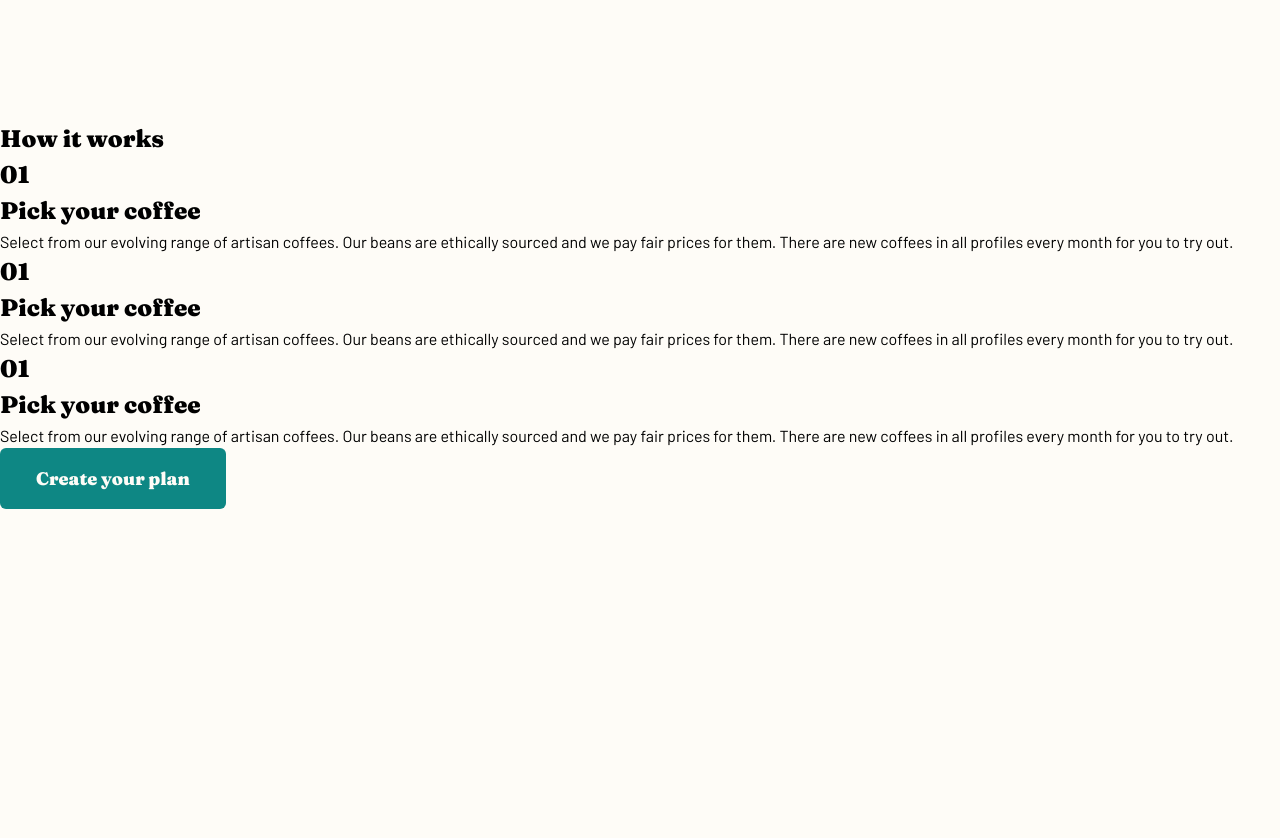
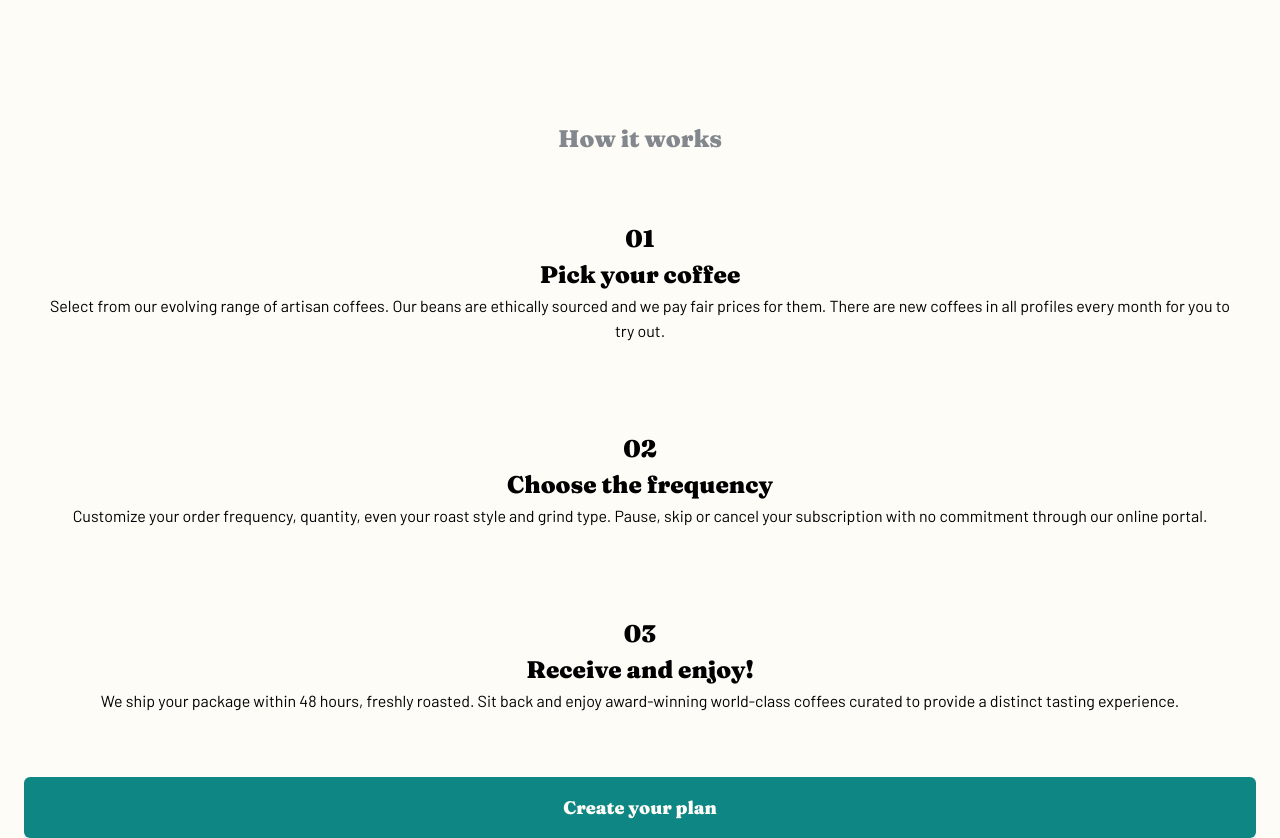
Before and after one commit to kebin20/coffee-roasters-website, a React (Vite) app: page / in a window 1280 px wide. Shown: the part 4040-4878 px from the top of the page. Before the commit the page ends 4549 px from the top, so only its background shows below. Built offline with nearby package versions, Linux system fonts and the light colour scheme.

Commit message:
style: Added padding and margins to the how it works section

```diff
--- a/src/Pages/Home.jsx
+++ b/src/Pages/Home.jsx
@@ -124,8 +124,8 @@ export default function Home() {
               />
               <h2>Free Shipping</h2>
               <p>
-                  We cover the cost and coffee is delivered fast. Peak
-                  freshness: guaranteed.
+                We cover the cost and coffee is delivered fast. Peak freshness:
+                guaranteed.
               </p>
             </div>
           </div>
@@ -143,21 +143,21 @@ export default function Home() {
             </p>
           </div>
           <div className={styles.steps}>
-            <h1 className={styles.stepTitle}>01</h1>
-            <h2>Pick your coffee</h2>
+            <h1 className={styles.stepTitle}>02</h1>
+            <h2>Choose the frequency</h2>
             <p>
-              Select from our evolving range of artisan coffees. Our beans are
-              ethically sourced and we pay fair prices for them. There are new
-              coffees in all profiles every month for you to try out.
+              Customize your order frequency, quantity, even your roast style
+              and grind type. Pause, skip or cancel your subscription with no
+              commitment through our online portal.
             </p>
           </div>
           <div className={styles.steps}>
-            <h1 className={styles.stepTitle}>01</h1>
-            <h2>Pick your coffee</h2>
+            <h1 className={styles.stepTitle}>03</h1>
+            <h2>Receive and enjoy!</h2>
             <p>
-              Select from our evolving range of artisan coffees. Our beans are
-              ethically sourced and we pay fair prices for them. There are new
-              coffees in all profiles every month for you to try out.
+              We ship your package within 48 hours, freshly roasted. Sit back
+              and enjoy award-winning world-class coffees curated to provide a
+              distinct tasting experience.
             </p>
           </div>
           <MainButton>Create your plan</MainButton>
--- a/src/Pages/Home.module.css
+++ b/src/Pages/Home.module.css
@@ -108,3 +108,21 @@
 .featuresImage {
   padding: 3em;
 }
+
+/* How it Works Section*/
+
+.howItWorks {
+  display: grid;
+  margin: 1.5em;
+  text-align: center;
+  gap: 2.5em;
+}
+
+.howItWorksTitle {
+  color: var(--Grey);
+  font-size: 1.5rem;
+}
+
+.steps {
+  padding: 1.5em;
+}
--- a/src/UI/MainButton.module.css
+++ b/src/UI/MainButton.module.css
@@ -1,4 +1,5 @@
 .mainButton {
+  display: inline-block;
   padding: 1em 2em;
   font-family: var(--title-font);
   font-weight: 900;
```
Lines whose indentation alone changed are shown as unchanged.
